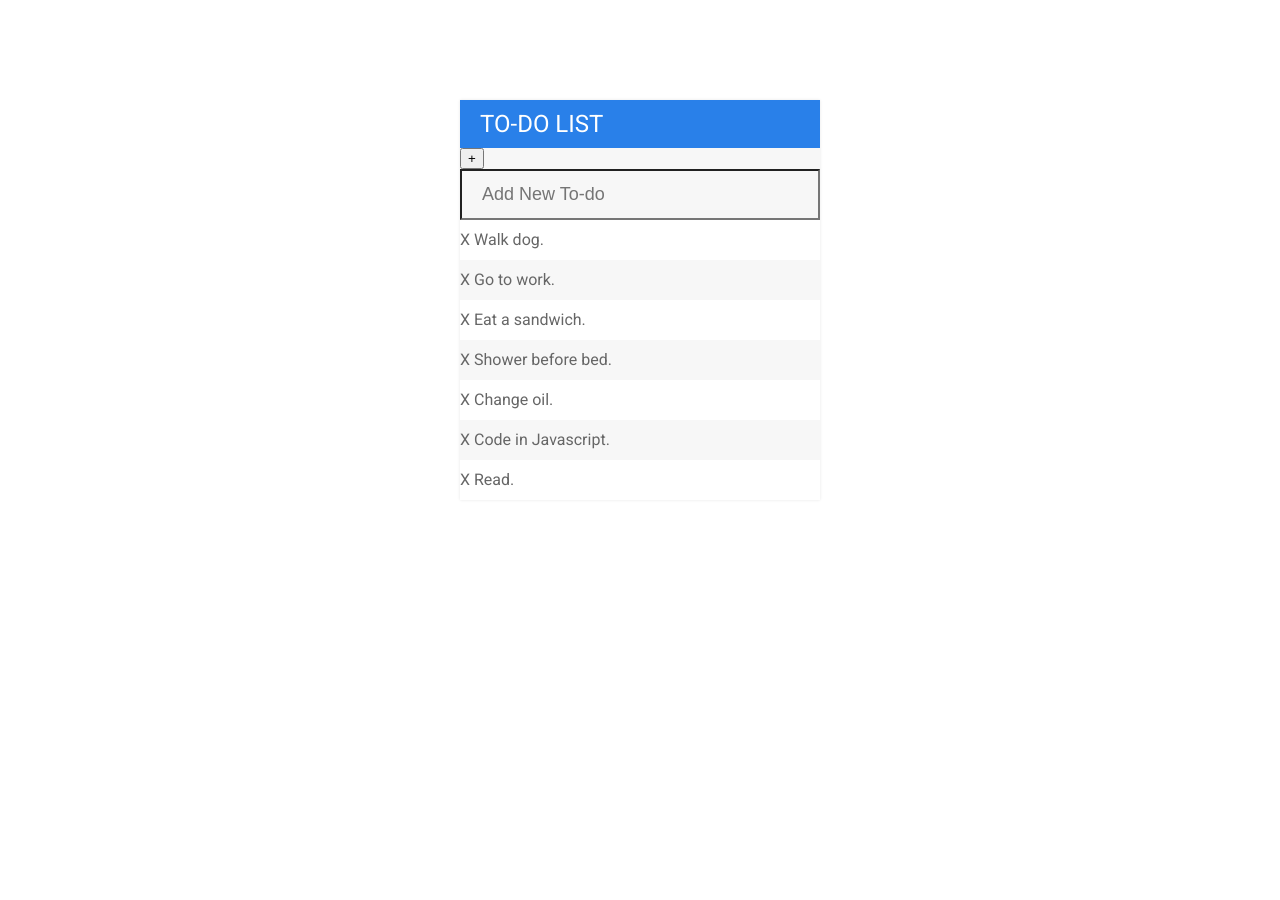
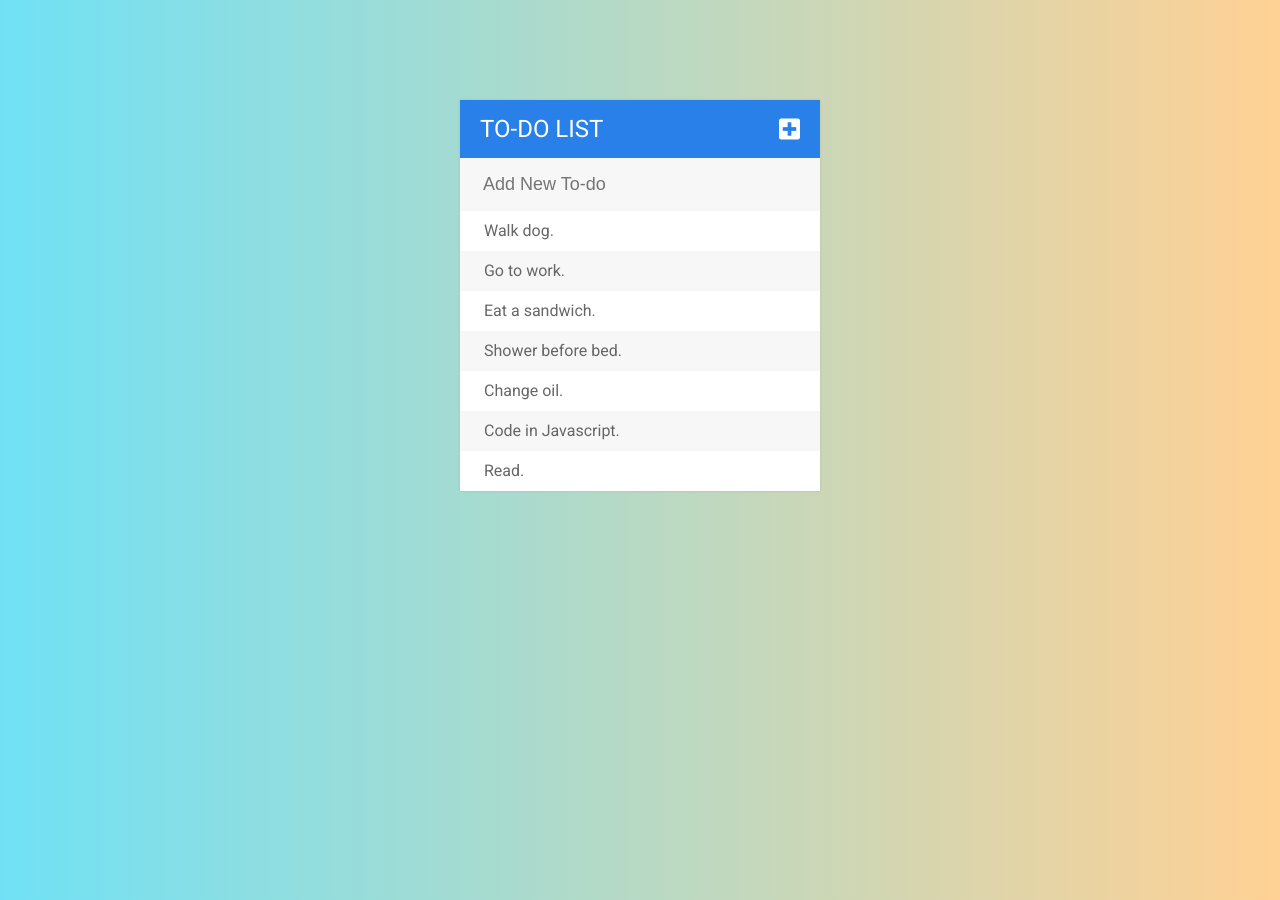
Before and after one commit to neenjaw/udemy-webdev-bootcamp, a web app: file s17/index.html in a window 1280 px wide. Run offline with its HTML, style and script files only (its server is not run), Linux system fonts and the light colour scheme; some libraries are stand-ins or nearby versions.

Commit message:
s17 done

```diff
--- a/s17/assets/css/todo.css
+++ b/s17/assets/css/todo.css
@@ -1,3 +1,12 @@
+#todo-container {
+  width: 360px;
+
+  margin: 100px auto;
+
+  background-color: #f7f7f7;
+  box-shadow: 0 0 3px rgba(0,0,0, 0.1);
+}
+
 html, body {
   height: 100%;
   width: 100%;
@@ -6,6 +15,10 @@ html, body {
 body {
   margin: 0px;
   padding: 0px;
+
+  background: #70e1f5; /* fallback for old browsers */
+  background: -webkit-linear-gradient(to right, #70e1f5, #ffd194); /* Chrome 10-25, Safari 5.1-6 */
+  background: linear-gradient(to right, #70e1f5, #ffd194); /* W3C, IE 10+/ Edge, Firefox 16+, Chrome 26+, Opera 12+, Safari 7+ */
 
   font-family: 'Roboto', sans-serif;
 }
@@ -17,7 +30,25 @@ h2 {
   padding: 10px 20px;
   text-transform: uppercase;
   font-size: 24px;
+  height: 38px;
+  line-height: 38px;
   font-weight: normal;
+}
+
+input {
+  font-size: 18px;
+  background-color: #f7f7f7;
+  width: 100%;
+  padding: 13px 13px 13px 20px;
+  box-sizing: border-box;
+  border: 3px solid rgba(0,0,0,0);
+  color: #2980e9;
+}
+
+input:focus {
+  background-color: white;
+  border: 3px solid #2980b9;
+  outline: none;
 }
 
 ul {
@@ -33,32 +64,34 @@ li {
   color: #666;
 }
 
-input {
-  font-size: 18px;
-  background-color: #f7f7f7;
-  width: 100%;
-  padding: 13px 13px 13px 20px;
-  box-sizing: border-box;
-  color: #2980e9;
+li span {
+  display: inline-block;
+  height: 40px;
+  width: 0px;
+  margin-right: 20px;
+  opacity: 0;
+
+  text-align: center;
+
+  background: #e74c3c;
+  color: white;
+
+  transition: all 0.2s ease-in-out;
 }
 
-input:focus {
-  background-color: white;
-  border: 3px solid #2980b9;
-  outline: none;
+li:hover span {
+  width: 40px;
+  opacity: 1.0;
 }
 
 li:nth-child(2n){
   background-color: #f7f7f7;
 }
 
-#todo-container {
-  width: 360px;
-
-  margin: 100px auto;
-
-  background-color: #f7f7f7;
-  box-shadow: 0 0 3px rgba(0,0,0, 0.1);
+.fa-plus-square {
+  float: right;
+  height: 38px;
+  line-height: 38px;
 }
 
 .task-complete {
--- a/s17/assets/js/todo.js
+++ b/s17/assets/js/todo.js
@@ -8,7 +8,7 @@ let TodoList = (function(){
   }
 
   function makeTodoItemElement(todoItem) {
-    let $element = $(`<li data-task-id="${todoItem.id}"><span>X</span> ${todoItem.task}</li>`);
+    let $element = $(`<li data-task-id="${todoItem.id}"><span><i class="fas fa-times-circle"></i></span> ${todoItem.task}</li>`);
 
     return $element;
   }
@@ -73,6 +73,10 @@ let TodoList = (function(){
       //stop the event from bubbling up
       e.stopPropagation();
     });
+
+    $(`.${settings.classes.plus}`).click(function() {
+      $(`#${settings.ids.inputNewTodo}`).fadeToggle();
+    });
   }
 
   function init(initialSettings) {
@@ -86,6 +90,7 @@ let TodoList = (function(){
     settings.ids.inputNewTodo = settings.ids.inputNewTodo || 'input-new-todo';
 
     settings.classes = settings.classes || {};
+    settings.classes.plus = settings.classes.plus || "fa-plus-square";
     settings.classes.taskComplete = settings.classes.taskComplete || "task-complete";
 
     settings.debug = settings.debug  || true;
--- a/s17/index.html
+++ b/s17/index.html
@@ -11,8 +11,7 @@
 
     <div id="todo-container">
       <div class="todo-header">
-        <h2>To-do List</h2>
-        <button>+</button>
+        <h2>To-do List <i class="fas fa-plus-square"></i></h2>
       </div>
       <input id="input-new-todo" type="text" placeholder="Add New To-do">
       <ul id="todo-list">
```
Also changed, not shown: readme.md.
